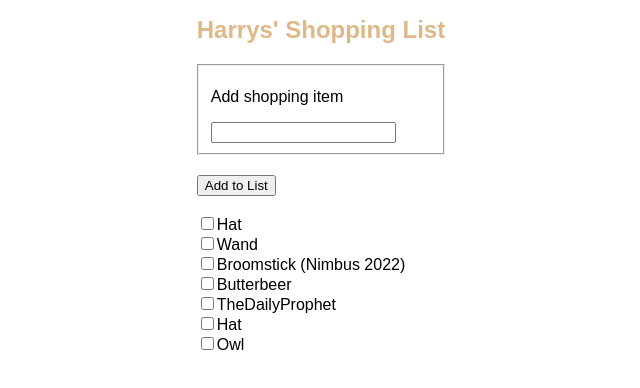
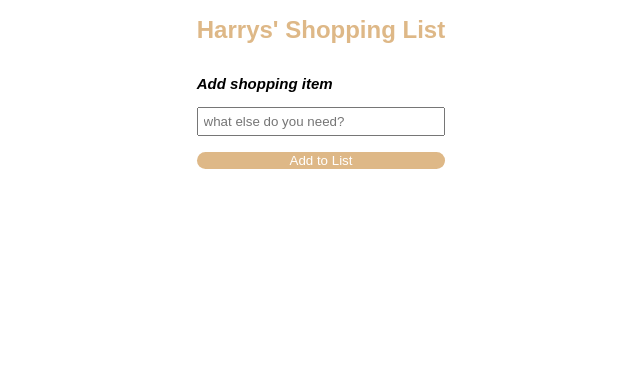
Before and after one commit to emmanuellosch/wizard-shopping-list, a React (Create React App) app: page / in a window 1280 px wide. Shown: the top 388 px of the page, without its empty margins (319-959 px from the left). Built offline with nearby package versions, Linux system fonts and the light colour scheme.

Commit message:
form with addShoppingItem

```diff
--- a/src/App.js
+++ b/src/App.js
@@ -1,41 +1,21 @@
 import Headline from "./Headline";
 import ShoppingItem from "./ShoppingItem";
 import "./App.css";
-import React, { useState } from "react";
+import Form from "./Form";
 
 function App() {
-  const shoppingItems = [
-    { title: "Hat", isDone: false },
-    { title: "Wand", isDone: false },
-    { title: "Broomstick (Nimbus 2022)", isDone: false },
-    { title: "Butterbeer", isDone: false },
-    { title: "TheDailyProphet", isDone: false },
-    { title: "Hat", isDone: false },
-    { title: "Owl", isDone: false },
-  ];
-  const [submitting, setSubmitting] = useState(false);
-  const handleSubmit = (event) => {
-    event.preventDefault();
-    setSubmitting(true);
+  const shoppingItems = [];
 
-    setTimeout(() => {
-      setSubmitting(false);
-    }, 3000);
-  };
+  function addShoppingItem(title) {
+    const shoppingItem = { title, isDone: false };
+    shoppingItems.push(shoppingItem);
+    console.log(shoppingItems);
+  }
 
   return (
     <div className="App">
       <Headline name="Harrys" />
-      {submitting && <div>Submtting Form...</div>}
-      <form onSubmit={handleSubmit}>
-        <fieldset>
-          <label>
-            <p>Add shopping item</p>
-            <input name="name" />
-          </label>
-        </fieldset>
-        <button type="submit">Add to List</button>
-      </form>
+      <Form onCreateShoppingItem={addShoppingItem} />
       <br />
       {shoppingItems.map((shoppingItem) => (
         <ShoppingItem title={shoppingItem.title} isDone={shoppingItem.isDone} />
--- /dev/null
+++ b/src/Form.css
@@ -0,0 +1,23 @@
+.Form {
+  display: flex;
+  flex-direction: column;
+}
+
+.Button {
+  background-color: burlywood;
+  color: white;
+  border: none;
+  border-radius: 40px;
+  padding: 0.4rem, 0.8rem;
+  margin: 1rem 0;
+}
+
+input {
+  padding: 0.3rem;
+}
+
+h3 {
+  font-size: 15px;
+  color: black;
+  font-style: oblique;
+}
--- a/src/Form.js
+++ b/src/Form.js
@@ -0,0 +1,20 @@
+import "./Form.css";
+
+export default function Form({ onCreateShoppingItem }) {
+  function handleSubmit(event) {
+    event.preventDefault();
+    const form = event.target;
+    const input = form.title;
+    onCreateShoppingItem(input.value);
+    form.reset();
+    input.focus();
+  }
+
+  return (
+    <form className="Form" onSubmit={handleSubmit}>
+      <h3>Add shopping item</h3>
+      <input name="title" type="text" placeholder="what else do you need?" />
+      <button className="Button">Add to List</button>
+    </form>
+  );
+}
```
